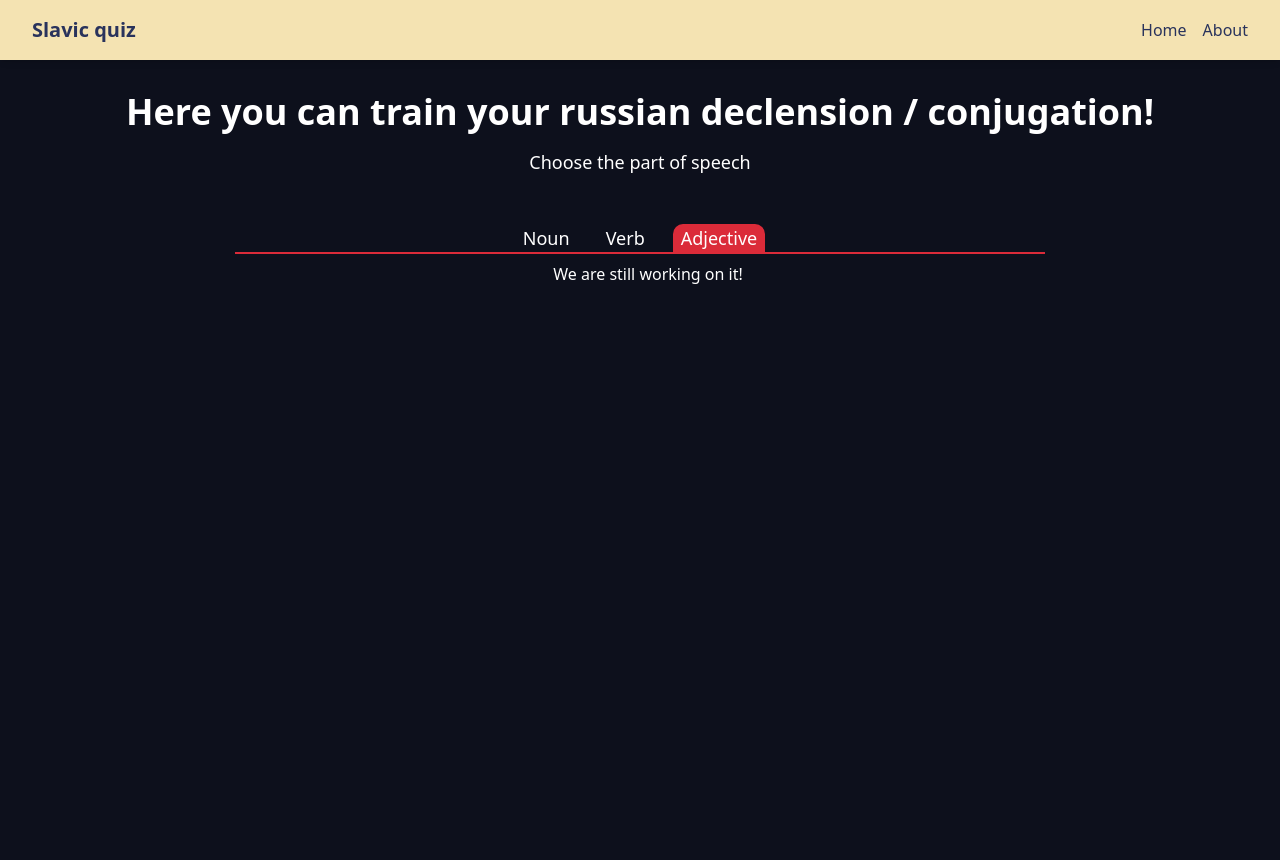
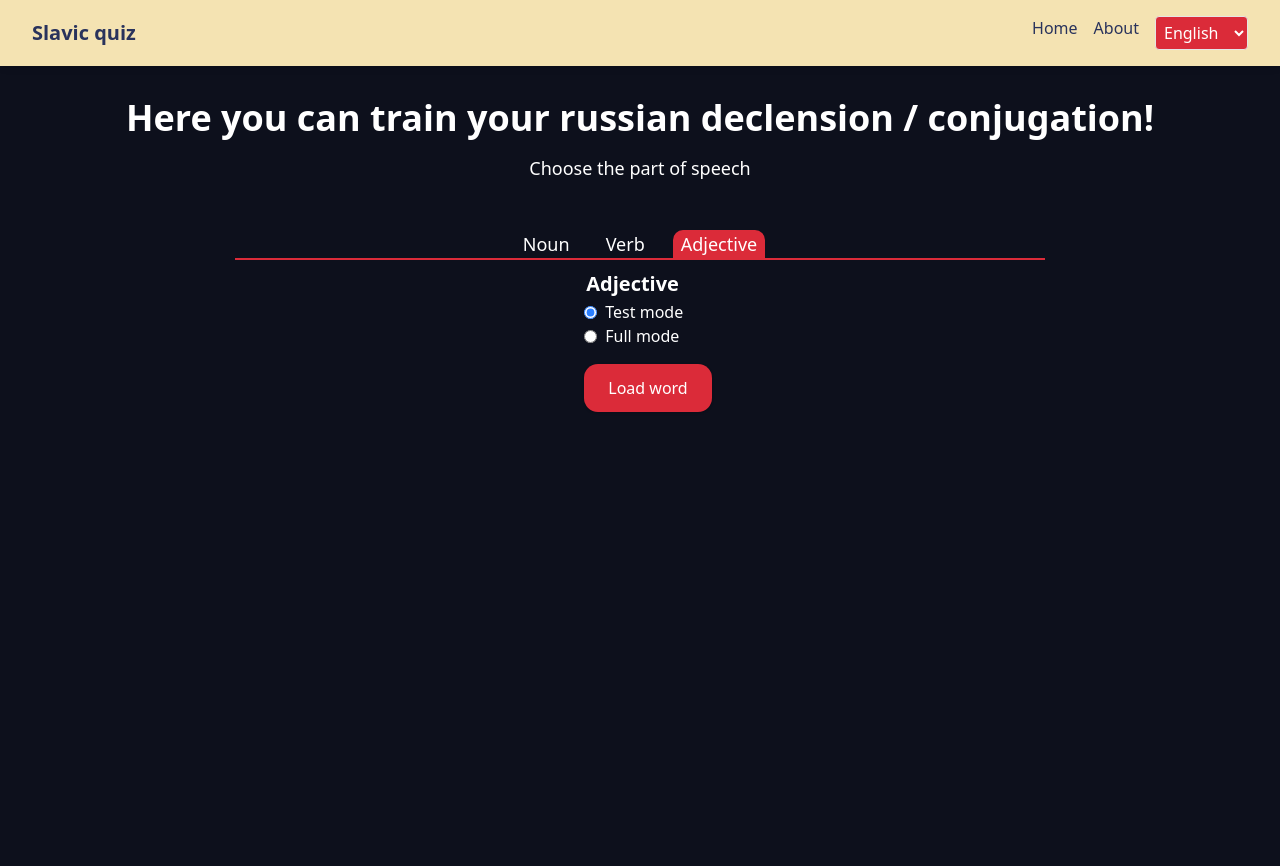
Before and after one commit to MotilQR/slavic_conjugation_quiz, a Next.js app: page /rus in a window 1280 px wide. Both pictures are taken after a click on the button "Adjective". Built offline with nearby package versions, Linux system fonts and the light colour scheme.

Commit message:
Working adjectives and almost working localization

```diff
--- a/src/app/components/header.tsx
+++ b/src/app/components/header.tsx
@@ -1,15 +1,61 @@
+"use client";
 import en from "@/app/locales/en.json";
+import ru from "@/app/locales/ru.json"
+import cs from "@/app/locales/en.json"
 import Link from "next/link";
+import { useRouter, usePathname, useSearchParams } from "next/navigation";
+import { useState } from "react";
+
+const languages = [
+  { code: "ru", label: "Русский" },
+  { code: "en", label: "English" },
+  { code: "cs", label: "Čeština" },
+];
 
 export default function Header() {
-  const l = en;
+  const [l, setLang] = useState(en);
+  const router = useRouter();
+  const pathname = usePathname();
+  const searchParams = useSearchParams();
+  const [currentLang, setCurrentLang] = useState(searchParams.get("lang") || "en");
+
+  const changeLanguage = (lang: string) => {
+    const params = new URLSearchParams(searchParams);
+    params.set("lang", lang);
+    router.push(`${pathname}?${params.toString()}`);
+    setCurrentLang(lang);
+    switch (String(lang)) {
+      case "ru":
+        console.log(l);
+        setLang(ru);
+        break;
+      case "cs":
+        setLang(cs);
+        break;
+      default:
+        setLang(en)
+        break;
+    }
+    router.refresh();
+  };
 
   return (
     <header className="flex justify-between items-center px-8 py-4 bg-[#F4E3B2] backdrop-blur-md shadow-md">
       <h1 className="text-xl font-bold text-[#29335C]">{l.header.title}</h1>
       <nav className="flex gap-4">
-        <Link href={"/"} className="text-[#29335C] hover:text-[#0D101C] hover:underline">{l.header.home}</Link>
-        <Link href={"/about"} className="text-[#29335C] hover:text-[#0D101C] hover:underline">{l.header.about}</Link>
+        <Link href={`/?lang=${currentLang}`} className="text-[#29335C] hover:text-[#0D101C] hover:underline">{l.header.home}</Link>
+        <Link href={`/about?lang=${currentLang}`} className="text-[#29335C] hover:text-[#0D101C] hover:underline">{l.header.about}</Link>
+        <select
+          value={currentLang}
+          onChange={(e) => changeLanguage(e.target.value)}
+          className="border rounded p-1 bg-[#DB2B39] text-white"
+        >
+          {languages.map(({ code, label }) => (
+            <option key={code} value={code}>
+              {label}
+            </option>
+          ))}
+        </select>
       </nav>
     </header>
   );
--- a/src/app/locales/cs.json
+++ b/src/app/locales/cs.json
@@ -0,0 +1,60 @@
+{
+    "header": {
+        "title": "Slavic quiz",
+        "home": "Domů",
+        "about": "O nás"
+    },
+
+    "homePage": {
+        "title": "Vítejte ve Slavic quiz!",
+        "subtitle": "Vyberte jazyk, se kterým se chcete procvičovat",
+        "russian": "Ruština",
+        "czech": "Čeština",
+        "ukranian": "Ukrajinština",
+        "polish": "Polština"
+    },
+
+    "russian": {
+        "title": "Zde si můžete procvičit ruské skloňování a časování!",
+        "subtitle": "Vyberte slovní druh",
+        "noun": "Podstatné jméno",
+        "verb": "Sloveso",
+        "adjective": "Přídavné jméno",
+        "modetest": "Testovací režim",
+        "modefull": "Plný režim",
+        "load": "Načíst slovo",
+        "choose": "Vyberte ",
+        "correct": "Správně! Chcete pokračovat?",
+        "incorrect": "Špatně. Zkusit znovu?",
+        "nextWord": "Další slovo",
+        "yesButton": "Ano",
+        "noButton": "Ne",
+        "loading": "Načítání..."
+    },
+
+    "cases": {
+        "nominative": "Nominativ",
+        "genitive": "Genitiv",
+        "dative": "Dativ",
+        "accusative": "Akuzativ",
+        "instrumental": "Instrumentál",
+        "locative": "Lokál",
+        "vocative": "Vokativ"
+    },
+
+    "plurality": {
+        "single": "jednotné ",
+        "plural": "množné "
+    },
+
+    "animate": {
+        "inan": "neživé ",
+        "anim": "živé "
+    },
+
+    "gender": {
+        "masc": "mužský ",
+        "femn": "ženský ",
+        "neut": "střední "
+    }
+}
--- a/src/app/locales/en.json
+++ b/src/app/locales/en.json
@@ -46,5 +46,16 @@
     "plurality": {
         "single": "single ",
         "plural": "plural "
+    },
+
+    "animate": {
+        "inan": "inanimate ",
+        "anim": "animate "
+    },
+
+    "gender": {
+        "masc": "masculine ",
+        "femn": "feminitive ",
+        "neut": "neutral "
     }
 }
--- a/src/app/locales/ru.json
+++ b/src/app/locales/ru.json
@@ -0,0 +1,60 @@
+{
+    "header": {
+        "title": "Slavic quiz",
+        "home": "Главная",
+        "about": "О нас"
+    },
+
+    "homePage": {
+        "title": "Добро пожаловать на Slavic quiz!",
+        "subtitle": "Выберите язык, с которым хотите потренироваться",
+        "russian": "Русский",
+        "czech": "Чешский",
+        "ukranian": "Украинский",
+        "polish": "Польский"
+    },
+
+    "russian": {
+        "title": "Здесь вы можете тренировать склонение и спряжение русского языка!",
+        "subtitle": "Выберите часть речи",
+        "noun": "Существительное",
+        "verb": "Глагол",
+        "adjective": "Прилагательное",
+        "modetest": "Тестовый режим",
+        "modefull": "Полный режим",
+        "load": "Загрузить слово",
+        "choose": "Выберите ",
+        "correct": "Правильно! Хотите продолжить?",
+        "incorrect": "Неправильно. Попробовать снова?",
+        "nextWord": "Следующее слово",
+        "yesButton": "Да",
+        "noButton": "Нет",
+        "loading": "Загрузка..."
+    },
+
+    "cases": {
+        "nominative": "Именительного падежа",
+        "genitive": "Родительного падежа",
+        "dative": "Дательного падежа",
+        "accusative": "Винительного падежа",
+        "instrumental": "Творительного падежа",
+        "locative": "Предложного падежа",
+        "vocative": "Звательного падежа"
+    },
+
+    "plurality": {
+        "single": "единственное число ",
+        "plural": "множественное число "
+    },
+
+    "animate": {
+        "inan": "неодушевлённое ",
+        "anim": "одушевлённое "
+    },
+
+    "gender": {
+        "masc": "мужской род ",
+        "femn": "женский род ",
+        "neut": "средний род "
+    }
+}
--- a/src/app/page.tsx
+++ b/src/app/page.tsx
@@ -1,31 +1,53 @@
 "use client";
 import en from "@/app/locales/en.json"
+import ru from "@/app/locales/ru.json"
+import cs from "@/app/locales/en.json"
 import { useRouter } from "next/navigation";
+import { useState, useEffect } from "react";
+import { ReadonlyURLSearchParams } from "next/navigation";
 
 // app/page.tsx
 export default function Home() {
-  const l = en;
+  const [lang, setLang] = useState(en);
   const router = useRouter();
+
+  useEffect(() => {
+        const params = new URLSearchParams(window.location.search)
+        const l = params.get("lang");
+        switch (String(l)) {
+          case "ru":
+            console.log(l);
+            setLang(ru);
+            break;
+          case "cs":
+            setLang(cs);
+            break;
+          default:
+            setLang(en)
+            break;
+        }
+        router.refresh();
+  }, [])
 
   return (
     <div className="min-h-screen bg-[#0D101C] text-white">
       <main className="flex flex-col items-center justify-center text-center p-8">
-        <h2 className="text-4xl font-extrabold mb-4">{l.homePage.title}</h2>
-        <p className="text-lg mb-8">{l.homePage.subtitle}</p>
+        <h2 className="text-4xl font-extrabold mb-4">{lang.homePage.title}</h2>
+        <p className="text-lg mb-8">{lang.homePage.subtitle}</p>
 
         <div className="grid grid-cols-2 gap-4">
           <button className="px-6 py-3 bg-[#DB2B39] text-white rounded-xl shadow hover:bg-[#AE1E2A] transition"
                   onClick={() => {router.push("/rus")}}>
-            {l.homePage.russian}
+            {lang.homePage.russian}
           </button>
           <button className="px-6 py-3 bg-[#DB2B39] text-white rounded-xl shadow hover:bg-[#AE1E2A] transition">
-            {l.homePage.czech}
+            {lang.homePage.czech}
           </button>
           <button className="px-6 py-3 bg-[#DB2B39] text-white rounded-xl shadow hover:bg-[#AE1E2A] transition">
-            {l.homePage.ukranian}
+            {lang.homePage.ukranian}
           </button>
           <button className="px-6 py-3 bg-[#DB2B39] text-white rounded-xl shadow hover:bg-[#AE1E2A] transition">
-            {l.homePage.polish}
+            {lang.homePage.polish}
           </button>
         </div>
       </main>
--- a/src/app/rus/page.js
+++ b/src/app/rus/page.js
@@ -1,62 +1,28 @@
 "use client"
 import en from "@/app/locales/en.json"
-import { useState } from "react";
+import ru from "@/app/locales/ru.json"
+import { useState, useEffect } from "react";
+import { useRouter } from "next/navigation";
 import { createClient } from "@supabase/supabase-js";
+import { LucideTableCellsMerge } from "lucide-react";
 
-function getThreeUniqueNumbers(exclude, pl) {
-    let numbers;
-    if (pl) {
-        numbers = [1, 2, 3, 4, 5, 6, 7, 8, 9, 10, 11].filter(n => n !== exclude);
-    } else {
-        numbers = [1, 2, 3, 4, 5].filter(n => n !== exclude);
-    }
-    const result = [];
+function getRandomNumbers(max) {
+  const count = Math.min(max + 1, 3);
 
-    while (result.length < 3) {
-        const index = Math.floor(Math.random() * numbers.length);
-        result.push(numbers.splice(index, 1)[0]);
-    }
+  const numbers = new Set();
+  while (numbers.size < count) {
+    numbers.add(Math.floor(Math.random() * (max + 1)));
+  }
 
-    return result;
-}
-
-function makeAnswersNoun(word, ans, pl) {
-    const inst = (word.forms.length === 7 || word.forms.length === 13 || word.forms.length === 25) ? 7 : 6;
-    let ansF = ans;
-    if (word.forms.length === 24 || (word.forms.length === 12 && word.forms[10].grammemes[4] === 'sing'))
-        ansF *= 2;
-    let falseCases = getThreeUniqueNumbers(ansF, pl);
-    let answers = [];
-
-    let j = 0;
-    const a = Math.floor(Math.random() * 3);
-    for (let i = 0; i < 4; i++) {
-        if (i === a) {
-            answers.push({id: i, ans: word.forms[ansF].form, isCorrect: true})
-        } else {
-            while (word.forms[ansF].form === word.forms[falseCases[j]].form) {
-                falseCases[j] = (falseCases[j] + 1) % (pl ? ((inst == 7) ? 13 : 12) : inst);
-                falseCases[j] += (falseCases[j] == 0 ? 1 : 0);
-            }
-
-            if (answers.find((ans) => ans.ans === word.forms[falseCases[j]].form)) {
-                j++;
-            } else {
-                answers.push({id: i, ans: word.forms[falseCases[j]].form, isCorrect: false});
-                j++;
-            }
-        }
-    }
-
-    return answers;
+  return Array.from(numbers);
 }
 
 export default function Rus() {
-    const l = en;
     const [page, setPage] = useState(1);
     const [mode, setMode] = useState("test");
     const [word, setWord] = useState(null);
     const [wordCase, setWordCase] = useState(null);
+    const [wordGend, setWordGend] = useState(null);
     const [plural, setPlural] = useState(false);
 
     const [answered, setAnswered] = useState(false);
@@ -65,6 +31,26 @@ export default function Rus() {
     const [loading, setLoading] = useState(false);
 
     const [answers, setAnswers] = useState([]);
+    const [l, setLang] = useState(en);
+    const router = useRouter();
+
+    useEffect(() => {
+            const params = new URLSearchParams(window.location.search)
+            const l = params.get("lang");
+            switch (String(l)) {
+              case "ru":
+                console.log(l);
+                setLang(ru);
+                break;
+              case "cs":
+                setLang(cs);
+                break;
+              default:
+                setLang(en)
+                break;
+            }
+            router.refresh();
+    }, [])
 
     const supabaseUrl = "https://qvtjiinmoosyootzrjhs.supabase.co";
     const supabaseKey = "sb_publishable_R41KZwttRTglv0d1Z6L0Eg_-eWIrqmk";
@@ -85,42 +71,94 @@ export default function Rus() {
             console.error("Ошибка при получении слова:", error);
             return null;
         }
-        console.log(data[randId]);
-        let pl = false;
-        if (data[randId].forms.length > 6) {
-            if (data[randId].length > 11) {
-                pl = data[randId].forms[15].grammemes[4] !== 'sing';
-            } else {
-                pl = data[randId].forms[8].grammemes[4] !== 'sing';
-            }
+        let gender = type === "NOUN" ? null : Math.round(Math.random() * 2);
+        switch (gender) {
+            case 0:
+                gender = "masc";
+                setWordGend(l.gender.masc);
+                break;
+            case 1:
+                gender = "femn";
+                setWordGend(l.gender.femn);
+                break;
+            case 2:
+                gender = "neut";
+                setWordGend(l.gender.neut);
+                break;
+            default:
+                data[randId].forms[0].grammemes.forEach(g => {
+                    if (g === "masc" || g === "femn" || g === "neut")
+                        gender = g;
+                });
+                break;
         }
-        setPlural(pl);
-        const inst = (data[randId].forms.length == 13 || data[randId].forms.length == 7 || data[randId].forms.length == 25) ? 7 : 6;
-        const cs = Math.floor(Math.random() * 6) + (pl ? inst : 0);
 
-        console.log(cs);
+        console.log(gender);
 
-        switch(cs) {
-            case 1 + (pl ? inst : 0):
+        const wordFun = data[randId];
+        let pl = (Math.round(Math.random()) + 1) == 1 ? "plur" : "sing";
+        let plFlag = false;
+        wordFun.forms.forEach((form) => {
+            if (form.grammemes.indexOf("plur") !== -1)
+                plFlag = true;
+        });
+        if (!plFlag)
+            pl = "sing";
+        setPlural(pl === "plur");
+        let cs = Math.floor(Math.random() * 4) + 1;
+
+        switch (cs) {
+            case 1:
+                cs = "gent"
                 setWordCase(l.cases.genitive)
                 break;
-            case 2 + (pl ? inst : 0):
+            case 2:
+                cs = "datv"
                 setWordCase(l.cases.dative)
                 break;
-            case 3 + (pl ? inst : 0):
+            case 3:
+                cs = "accs"
                 setWordCase(l.cases.accusative)
                 break;
-            case 4 + (pl ? inst : 0):
+            case 4:
+                cs = "ablt"
                 setWordCase(l.cases.instrumental)
                 break;
-            case 5 + (pl ? inst : 0):
+            case 5:
+                cs = "loct"
                 setWordCase(l.cases.locative)
                 break;
         }
 
-        const anss = makeAnswersNoun(data[randId], cs, pl);
-        console.log(anss);
-        setAnswers(anss);
+
+        const ansForm = wordFun.forms.find((form) => {
+            return form.grammemes.indexOf(cs) !== -1 && form.grammemes.indexOf(pl) !== -1 && (form.grammemes.indexOf(gender) !== -1 || (form.grammemes.indexOf("femn") === -1 && form.grammemes.indexOf("masc") === -1 && form.grammemes.indexOf("neut") === -1));
+        });
+        console.log(wordFun); console.log(pl); console.log(cs); console.log(ansForm);
+
+        let formsToAns = wordFun.forms.filter((f) => {
+            return (f.grammemes.indexOf(cs) === -1 || f.grammemes.indexOf(pl) === -1) && f.form !== ansForm.form && f.grammemes.indexOf("V-be") === -1;
+        });
+
+        formsToAns = Array.from(
+            new Set(formsToAns.map(item => item.form))
+        );
+        //console.log("\n"); console.log(formsToAns);
+
+        const a = Math.floor(Math.random() * 3);
+        const aInds = getRandomNumbers(formsToAns.length - 1);
+        let ans = [];
+        let j = 0;
+        for (let i = 0; i < Math.min(formsToAns.length, 4); i++) {
+            if (i === a) {
+                ans.push({id: i, ans: ansForm.form, isCorrect: true});
+            } else {
+                ans.push({id: i, ans: formsToAns[aInds[j]], isCorrect: false});
+                j++;
+            }
+        }
+
+        setAnswers(ans);
         setAnswered(false);
         setCorrect(false);
         setLoading(false);
@@ -136,21 +174,42 @@ export default function Rus() {
                 <div className="justify-center wt-1 wb-1 border-b-2 border-[#DB2B39] w-2/3 flex gap-5 transition-all duration-1000 mt-4">
                     <button
                         className={`text-lg pr-2 pl-2 rounded-t-lg transition-colors duration-500 ${Number(page) == Number(1) ? "bg-[#DB2B39]" : "hover:text-[#DB2B39] "}`}
-                        onClick={() => setPage(1)}
+                        onClick={() => {
+                            setPage(1)
+                            setAnswered(false)
+                            setCorrect(false)
+                            setWord(null)
+                            setWordCase(null)
+                            setWordGend(null)
+                        }}
                     >
                         {l.russian.noun}
                     </button>
 
                     <button
                         className={`text-lg pr-2 pl-2 rounded-t-lg transition-colors duration-500 ${Number(page) == Number(2) ? "bg-[#DB2B39]" : "hover:text-[#DB2B39] "}`}
-                        onClick={() => setPage(2)}
+                        onClick={() => {
+                            setPage(2)
+                            setAnswered(false)
+                            setCorrect(false)
+                            setWord(null)
+                            setWordCase(null)
+                            setWordGend(null)
+                        }}
                     >
                         {l.russian.verb}
                     </button>
 
                     <button
                         className={`text-lg pr-2 pl-2 rounded-t-lg transition-colors duration-500 ${Number(page) == Number(3) ? "bg-[#DB2B39]" : "hover:text-[#DB2B39] "}`}
-                        onClick={() => setPage(3)}
+                        onClick={() => {
+                            setPage(3)
+                            setAnswered(false)
+                            setCorrect(false)
+                            setWord(null)
+                            setWordCase(null)
+                            setWordGend(null)
+                        }}
                     >
                         {l.russian.adjective}
                     </button>
@@ -175,7 +234,7 @@ export default function Rus() {
                                 className="flex-1 font-semibold mt-4 px-6 py-1 bg-[#DB2B39] text-white rounded-xl shadow hover:bg-[#AE1E2A] transition"
                                 onClick={() => {
                                     setLoading(true)
-                                    fetchWord("NOUN")
+                                    fetchWord(word.post)
                                 }}
                             >
                                 {loading ? l.russian.loading : l.russian.nextWord}
@@ -194,9 +253,9 @@ export default function Rus() {
                         </div>
                     </div>
                 ) : word ? (
-                        <div className="mt-2 flex flex-col items-start gap-4 ml-4">
-                            <h1 className="text-xl font-bold p-0.5">{word.lemma + "  " + word.forms[0].grammemes[2]}</h1>
-                            <p>{l.russian.choose + (plural ? l.plurality.plural : l.plurality.single) + wordCase}</p>
+                        <div className="mt-2 flex flex-col items-center gap-4 ml-4">
+                            <h1 className="text-xl font-bold p-0.5">{word.lemma}</h1>
+                            <p className="w-2/3">{l.russian.choose + (plural ? l.plurality.plural : ((wordGend ? wordGend : "") + l.plurality.single)) + wordCase}</p>
                             {String(mode) === String("test") ? (
                                 <div className="flex flex-col gap-0.5">
                                     {answers.map(answer => (
@@ -301,7 +360,7 @@ export default function Rus() {
                             ) : null}
                             {page === 3 ? (
                                 <div className="flex flex-col items-start">
-                                    {/* <h1 className="text-xl font-bold p-0.5">{l.russian.adjective}</h1>
+                                    <h1 className="text-xl font-bold p-0.5">{l.russian.adjective}</h1>
 
                                     <label className="flex items-center gap-2 cursor-pointer">
                                     <input
@@ -332,8 +391,7 @@ export default function Rus() {
                                         onClick={() => fetchWord("ADJF")}
                                     >
                                         {l.russian.load}
-                                    </button> */}
-                                    <h1>We are still working on it!</h1>
+                                    </button>
                                 </div>
                             ) : null}
                         </div>
```
